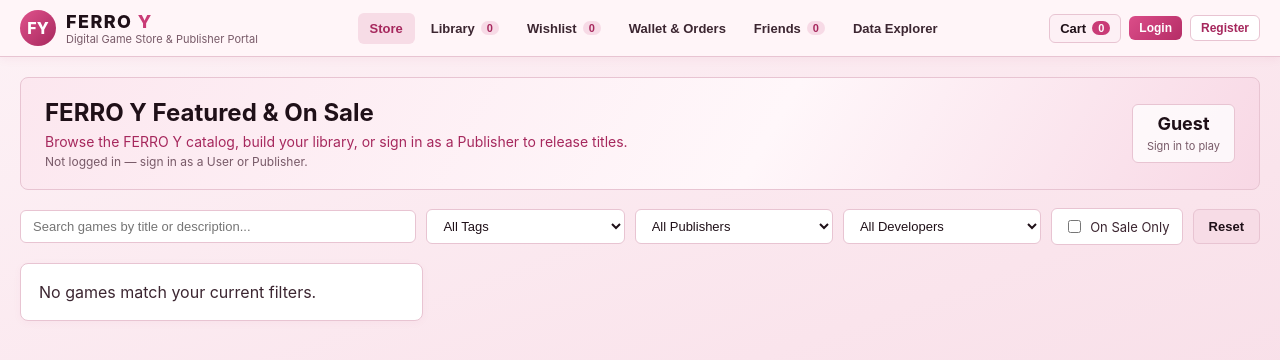
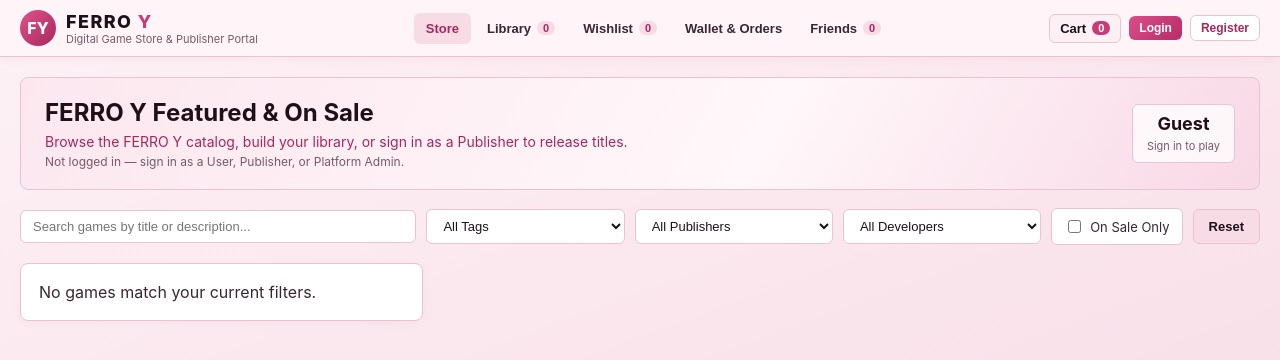
Before and after one commit to Yukesh-Naren/MHYREPO, a Flask app: page / in a window 1280 px wide. Shown: the top 360 px of the page. Run offline with Flask 3, Linux system fonts and the light colour scheme; data that the repository does not hold is empty.

Commit message:
Restrict Data Explorer exclusively to Platform Admin role

```diff
--- a/app.py
+++ b/app.py
@@ -71,6 +71,16 @@ def _require_publisher():
     return int(uid), int(pub_id), None
 
 
+def _require_admin():
+    uid = session.get("user_id")
+    role = session.get("role")
+    if not uid:
+        return None, _error("Platform Admin login required.", 401)
+    if role != "admin":
+        return None, _error("Forbidden: only Platform Admin can access Data Explorer.", 403)
+    return int(uid), None
+
+
 def _compute_effective_price(base_price, discount_pct):
     base = Decimal(str(base_price))
     if not discount_pct:
@@ -111,8 +121,8 @@ def auth_login():
     identifier = str(data.get("identifier") or data.get("user_id") or "").strip()
     password = data.get("password") or ""
     account_type = (data.get("account_type") or "user").strip().lower()
-    if account_type not in ("user", "publisher"):
-        return _error("Account type must be 'user' or 'publisher'.")
+    if account_type not in ("user", "publisher", "admin"):
+        return _error("Account type must be 'user', 'publisher', or 'admin'.")
     if not identifier or not password:
         return _error("Username (or Member ID) and password are required.")
 
@@ -133,9 +143,10 @@ def auth_login():
             return _error("Invalid credentials or password.", 401)
 
         if user["role"] != account_type:
-            expected_label = "Publisher" if user["role"] == "publisher" else "User"
+            role_labels = {"user": "User", "publisher": "Publisher", "admin": "Platform Admin"}
+            expected_label = role_labels.get(user["role"], user["role"])
             return _error(
-                f"This account is registered as a {expected_label}. Please choose '{expected_label}' to log in.",
+                f"This account is registered as {expected_label}. Please choose '{expected_label}' to log in.",
                 403,
             )
 
@@ -283,6 +294,21 @@ def auth_me():
             )
             published_games = int(cur.fetchone()["cnt"])
 
+        admin_stats = {}
+        if user["role"] == "admin":
+            cur.execute("SELECT COUNT(*) AS cnt FROM USERS")
+            total_users = int(cur.fetchone()["cnt"])
+            cur.execute("SELECT COUNT(*) AS cnt FROM GAMES")
+            total_games = int(cur.fetchone()["cnt"])
+            cur.execute("SELECT COUNT(*) AS cnt FROM ORDERS")
+            total_orders = int(cur.fetchone()["cnt"])
+            admin_stats = {
+                "total_tables": len(ALLOWED_TABLES),
+                "total_users": total_users,
+                "total_games": total_games,
+                "total_orders": total_orders,
+            }
+
         return jsonify({
             "authenticated": True,
             "user": serialize_row(user),
@@ -293,6 +319,7 @@ def auth_me():
                 "friend_count": int(friends["friend_count"]),
                 "unlocked_achievements": int(ach["unlocked_achievements"]),
                 "published_games": published_games,
+                **admin_stats,
             },
         })
 
@@ -1150,6 +1177,9 @@ def create_achievement():
 # ---------------------------------------------------------------------------
 @app.route("/api/db/tables", methods=["GET"])
 def list_db_tables():
+    _, err = _require_admin()
+    if err:
+        return err
     with db_cursor() as (_, cur):
         tables = []
         for tbl in sorted(ALLOWED_TABLES):
@@ -1170,6 +1200,9 @@ def list_db_tables():
 
 @app.route("/api/db/tables/<table_name>", methods=["GET"])
 def inspect_table(table_name):
+    _, err = _require_admin()
+    if err:
+        return err
     tbl = table_name.lower()
     if tbl not in ALLOWED_TABLES:
         return _error("Unknown table name.", 404)
@@ -1187,6 +1220,9 @@ def inspect_table(table_name):
 
 @app.route("/api/db/query", methods=["POST"])
 def run_readonly_query():
+    _, err = _require_admin()
+    if err:
+        return err
     data = request.get_json(force=True) or {}
     sql = (data.get("sql") or "").strip()
     if not sql:
--- a/sql/01_schema.sql
+++ b/sql/01_schema.sql
@@ -60,7 +60,7 @@ CREATE TABLE IF NOT EXISTS USERS (
     CONSTRAINT fk_users_publisher
         FOREIGN KEY (publisher_id) REFERENCES PUBLISHERS(publisher_id)
         ON UPDATE CASCADE ON DELETE SET NULL,
-    CONSTRAINT chk_users_role CHECK (role IN ('user', 'publisher')),
+    CONSTRAINT chk_users_role CHECK (role IN ('user', 'publisher', 'admin')),
     CONSTRAINT chk_users_wallet CHECK (wallet_balance >= 0)
 ) ENGINE=InnoDB;
 
--- a/sql/02_seed.sql
+++ b/sql/02_seed.sql
@@ -67,7 +67,8 @@ INSERT INTO USERS (user_id, username, email, password_hash, role, publisher_id,
 (6, 'sara_chen', 'sara@ferroy.io', 'scrypt:32768:8:1$6GOOMpmt2bBr3BM0$f5b262259419bcf308acf497fb17d7c4a2c9fe292aa3aac8edd8bfc82c9eac12b191b6e043621297298f22e47021fbff86d62819d2227e3215b42554bbcafaa2', 'user', NULL, 5100.80, 'Canada', '2025-01-04 16:40:00'),
 (7, 'valve_pub', 'valve@ferroy.io', 'scrypt:32768:8:1$6GOOMpmt2bBr3BM0$f5b262259419bcf308acf497fb17d7c4a2c9fe292aa3aac8edd8bfc82c9eac12b191b6e043621297298f22e47021fbff86d62819d2227e3215b42554bbcafaa2', 'publisher', 1, 0.00, 'USA', '2023-01-01 09:00:00'),
 (8, 'cdpr_pub', 'cdpr@ferroy.io', 'scrypt:32768:8:1$6GOOMpmt2bBr3BM0$f5b262259419bcf308acf497fb17d7c4a2c9fe292aa3aac8edd8bfc82c9eac12b191b6e043621297298f22e47021fbff86d62819d2227e3215b42554bbcafaa2', 'publisher', 2, 0.00, 'Poland', '2023-01-01 09:00:00'),
-(9, 'supergiant_pub', 'supergiant@ferroy.io', 'scrypt:32768:8:1$6GOOMpmt2bBr3BM0$f5b262259419bcf308acf497fb17d7c4a2c9fe292aa3aac8edd8bfc82c9eac12b191b6e043621297298f22e47021fbff86d62819d2227e3215b42554bbcafaa2', 'publisher', 4, 0.00, 'USA', '2023-01-01 09:00:00');
+(9, 'supergiant_pub', 'supergiant@ferroy.io', 'scrypt:32768:8:1$6GOOMpmt2bBr3BM0$f5b262259419bcf308acf497fb17d7c4a2c9fe292aa3aac8edd8bfc82c9eac12b191b6e043621297298f22e47021fbff86d62819d2227e3215b42554bbcafaa2', 'publisher', 4, 0.00, 'USA', '2023-01-01 09:00:00'),
+(10, 'admin', 'admin@ferroy.io', 'scrypt:32768:8:1$6GOOMpmt2bBr3BM0$f5b262259419bcf308acf497fb17d7c4a2c9fe292aa3aac8edd8bfc82c9eac12b191b6e043621297298f22e47021fbff86d62819d2227e3215b42554bbcafaa2', 'admin', NULL, 0.00, 'India', '2023-01-01 09:00:00');
 
 -- 5. FRIENDSHIPS
 INSERT INTO FRIENDSHIPS (user_id, friend_id, status, created_at) VALUES
@@ -237,7 +238,7 @@ INSERT INTO GAME_TAGS (game_id, tag_id) VALUES
 ALTER TABLE PUBLISHERS AUTO_INCREMENT = 8;
 ALTER TABLE DEVELOPERS AUTO_INCREMENT = 9;
 ALTER TABLE GAMES AUTO_INCREMENT = 13;
-ALTER TABLE USERS AUTO_INCREMENT = 10;
+ALTER TABLE USERS AUTO_INCREMENT = 11;
 ALTER TABLE ORDERS AUTO_INCREMENT = 8;
 ALTER TABLE WALLET_TRANSACTIONS AUTO_INCREMENT = 12;
 ALTER TABLE ORDER_ITEMS AUTO_INCREMENT = 12;
--- a/static/css/style.css
+++ b/static/css/style.css
@@ -1016,6 +1016,10 @@ tr:hover td {
   border-radius: 8px;
 }
 
+.role-toggle-3 {
+  grid-template-columns: 1fr 1fr 1fr;
+}
+
 .role-opt {
   background: transparent;
   color: var(--muted);
@@ -1049,3 +1053,9 @@ tr:hover td {
   color: #92400e;
   border-color: #f59e0b;
 }
+
+.role-badge.admin {
+  background: #e0e7ff;
+  color: #3730a3;
+  border-color: #6366f1;
+}
--- a/static/js/app.js
+++ b/static/js/app.js
@@ -32,7 +32,8 @@ function gameBannerUrl(gameId, title = "") {
 function showAccountBanner(res, messagePrefix = "Signed in!") {
   const el = document.getElementById("loginIdNotice");
   if (!el) return;
-  const roleLabel = res.role === "publisher" ? "Publisher" : "User";
+  const roleMap = { user: "User", publisher: "Publisher", admin: "Platform Admin" };
+  const roleLabel = roleMap[res.role] || "User";
   const studioInfo = res.publisher_name ? ` · Studio: <strong>${esc(res.publisher_name)}</strong>` : "";
   el.innerHTML = `
     <div>
@@ -130,11 +131,15 @@ function loginGuardHtml(sectionName) {
 
 function applyRoleVisibility() {
   const isPub = state.role === "publisher";
+  const isAdmin = state.role === "admin";
   document.querySelectorAll(".user-only-nav").forEach((el) => {
-    el.classList.toggle("hidden", isPub);
+    el.classList.toggle("hidden", isPub || isAdmin);
   });
   document.querySelectorAll(".publisher-only-nav").forEach((el) => {
     el.classList.toggle("hidden", !isPub);
+  });
+  document.querySelectorAll(".admin-only-nav").forEach((el) => {
+    el.classList.toggle("hidden", !isAdmin);
   });
 
   const activeBtn = document.querySelector(".nav-btn.active");
@@ -162,7 +167,7 @@ async function loadAuthSession() {
     document.getElementById("badgeWishlist").textContent = "0";
     document.getElementById("badgeFriends").textContent = "0";
     const heroLine = document.getElementById("heroLoginIdLine");
-    if (heroLine) heroLine.textContent = "Not logged in — sign in as a User or Publisher.";
+    if (heroLine) heroLine.textContent = "Not logged in — sign in as a User, Publisher, or Platform Admin.";
     document.getElementById("userQuickStats").innerHTML = `
       <div class="stat-pill"><span class="val">Guest</span><span class="lbl">Sign in to play</span></div>
     `;
@@ -181,15 +186,34 @@ async function loadAuthSession() {
   loggedInEl.classList.remove("hidden");
 
   const roleBadge = document.getElementById("roleBadgePill");
-  roleBadge.textContent = state.role === "publisher" ? "PUBLISHER" : "USER";
-  roleBadge.classList.toggle("publisher", state.role === "publisher");
+  roleBadge.classList.remove("publisher", "admin");
+  if (state.role === "publisher") {
+    roleBadge.textContent = "PUBLISHER";
+    roleBadge.classList.add("publisher");
+  } else if (state.role === "admin") {
+    roleBadge.textContent = "ADMIN";
+    roleBadge.classList.add("admin");
+  } else {
+    roleBadge.textContent = "USER";
+  }
 
   const bal = moneyExact(data.user.wallet_balance);
   document.getElementById("walletChip").textContent = bal;
   document.getElementById("walletBig").textContent = bal;
 
   const heroLine = document.getElementById("heroLoginIdLine");
-  if (state.role === "publisher") {
+  if (state.role === "admin") {
+    document.getElementById("memberIdPill").textContent = `Admin: ${data.user.username}`;
+    if (heroLine) {
+      heroLine.innerHTML = `Platform Admin Session · Signed in as <strong>${esc(data.user.username)}</strong> (Data Explorer Unlocked)`;
+    }
+    document.getElementById("userQuickStats").innerHTML = `
+      <div class="stat-pill"><span class="val">${esc(data.user.username)}</span><span class="lbl">Platform Admin</span></div>
+      <div class="stat-pill"><span class="val">${data.stats.total_tables || 17}</span><span class="lbl">Data Tables</span></div>
+      <div class="stat-pill"><span class="val">${data.stats.total_users || 0}</span><span class="lbl">Accounts</span></div>
+      <div class="stat-pill"><span class="val">${data.stats.total_orders || 0}</span><span class="lbl">Orders</span></div>
+    `;
+  } else if (state.role === "publisher") {
     document.getElementById("memberIdPill").textContent = `${data.user.publisher_name || "Publisher"} (${data.user.username})`;
     if (heroLine) {
       heroLine.innerHTML = `Publisher Session · <strong>${esc(data.user.username)}</strong> (${esc(data.user.publisher_name || "Studio")})`;
@@ -289,10 +313,10 @@ function renderFeaturedSpotlight() {
   const g = list[state.spotlightIdx];
   const bannerUrl = gameBannerUrl(g.game_id, g.title);
   const inCart = state.cart.some((c) => c.game_id === g.game_id);
-  const isPub = state.role === "publisher";
+  const isNonPlayer = state.role === "publisher" || state.role === "admin";
 
   let actionBtn = "";
-  if (isPub) {
+  if (isNonPlayer) {
     actionBtn = "";
   } else if (g.owned) {
     actionBtn = `<span class="tag-chip">In Library</span>`;
@@ -337,7 +361,7 @@ function renderGames() {
     grid.innerHTML = `<div class="card">No games match your current filters.</div>`;
     return;
   }
-  const isPub = state.role === "publisher";
+  const isNonPlayer = state.role === "publisher" || state.role === "admin";
 
   grid.innerHTML = state.games
     .map((g) => {
@@ -354,7 +378,7 @@ function renderGames() {
 
       let actionBtn = "";
       let wishBtn = "";
-      if (isPub) {
+      if (isNonPlayer) {
         actionBtn = `<button class="btn-sm btn-secondary" onclick="openGameDetail(${g.game_id})">View</button>`;
       } else {
         if (g.owned) {
@@ -405,17 +429,17 @@ async function openGameDetail(gameId) {
   const g = await api(`/api/games/${gameId}`);
   const wrap = document.getElementById("gameModalContent");
   const inCart = state.cart.some((c) => c.game_id === g.game_id);
-  const isPub = state.role === "publisher";
+  const isNonPlayer = state.role === "publisher" || state.role === "admin";
 
-  const buyBtn = isPub
-    ? `<span class="tag-chip">Publisher View</span>`
+  const buyBtn = isNonPlayer
+    ? `<span class="tag-chip">${state.role === "admin" ? "Admin Preview" : "Publisher View"}</span>`
     : g.owned
     ? `<span class="tag-chip">Owned in Library</span>`
     : inCart
     ? `<button class="btn btn-secondary" onclick="removeFromCart(${g.game_id}); openGameDetail(${g.game_id})">Remove from Cart</button>`
     : `<button class="btn btn-sale" onclick="addToCart(${g.game_id}); openGameDetail(${g.game_id})">Add to Cart · ${money(g.effective_price)}</button>`;
 
-  const reviewFormHtml = isPub
+  const reviewFormHtml = isNonPlayer
     ? `<p class="muted small mt-sm">Switch to a User account to write player reviews.</p>`
     : !state.activeUserId
     ? `<p class="muted small mt-sm">Log in as a User to post a review.</p>`
@@ -468,7 +492,7 @@ async function openGameDetail(gameId) {
                   ${
                     a.unlocked
                       ? `<span class="tag-chip" style="color:var(--sale)">Unlocked</span>`
-                      : g.owned && !isPub
+                      : g.owned && !isNonPlayer
                       ? `<button class="btn-sm btn-primary" onclick="unlockAchievement(${a.achievement_id}, ${g.game_id})">Unlock</button>`
                       : `<span class="muted small">Locked</span>`
                   }
@@ -511,8 +535,8 @@ async function openGameDetail(gameId) {
 }
 
 function addToCart(gameId) {
-  if (state.role === "publisher") {
-    return toast("Publisher accounts cannot purchase games. Log in as a User.", true);
+  if (state.role === "publisher" || state.role === "admin") {
+    return toast("Only User accounts can purchase games. Log in as a User.", true);
   }
   const game = state.games.find((g) => g.game_id === gameId);
   if (!game) return;
@@ -917,6 +941,23 @@ async function deletePublisherGame(gameId, title) {
 }
 
 async function loadDbTables() {
+  const guard = document.getElementById("adminAuthGuard");
+  const content = document.getElementById("dbContent");
+  if (!state.activeUserId || state.role !== "admin") {
+    guard.innerHTML = `
+      <h3>Platform Admin Access Required</h3>
+      <p class="muted">Only the Platform Admin can inspect database tables and run read-only queries.</p>
+      <div class="card-actions mt-md">
+        <button class="btn btn-primary" onclick="openModalWithRole('login', 'admin')">Platform Admin Login</button>
+      </div>
+    `;
+    guard.classList.remove("hidden");
+    content.classList.add("hidden");
+    return;
+  }
+  guard.classList.add("hidden");
+  content.classList.remove("hidden");
+
   state.dbTables = await api("/api/db/tables");
   const list = document.getElementById("dbTablesList");
   list.innerHTML = state.dbTables
@@ -985,6 +1026,10 @@ function setLoginRole(role) {
     submitBtn.textContent = "Login as Publisher";
     idInput.placeholder = "Publisher Username (e.g. valve_pub)";
     hintEl.innerHTML = `Demo Publishers: <code>valve_pub</code>, <code>cdpr_pub</code>, <code>supergiant_pub</code> · Password: <code>password123</code>`;
+  } else if (role === "admin") {
+    submitBtn.textContent = "Login as Platform Admin";
+    idInput.placeholder = "Admin Username (e.g. admin)";
+    hintEl.innerHTML = `Demo Platform Admin: <code>admin</code> · Password: <code>password123</code>`;
   } else {
     submitBtn.textContent = "Login as User";
     idInput.placeholder = "Username or Member ID (e.g. 1)";
@@ -1114,8 +1159,13 @@ function bindEvents() {
   document.getElementById("logoutBtn").addEventListener("click", async () => {
     await api("/api/auth/logout", { method: "POST" });
     state.cart = [];
+    state.dbTables = [];
     updateCartBadge();
     document.getElementById("loginIdNotice").classList.add("hidden");
+    document.getElementById("dbTablesList").innerHTML = "";
+    document.getElementById("tableColumnsChips").innerHTML = "";
+    document.getElementById("tableRowsWrap").innerHTML = "";
+    document.getElementById("sqlResultWrap").innerHTML = "";
     await refreshUserData();
     toast("Logged out.");
   });
--- a/templates/index.html
+++ b/templates/index.html
@@ -24,7 +24,7 @@
         <button class="nav-btn user-only-nav" data-tab="wallet">Wallet &amp; Orders</button>
         <button class="nav-btn user-only-nav" data-tab="friends">Friends <span class="badge" id="badgeFriends">0</span></button>
         <button class="nav-btn publisher-only-nav hidden" data-tab="manage">Publisher Studio</button>
-        <button class="nav-btn" data-tab="db">Data Explorer</button>
+        <button class="nav-btn admin-only-nav hidden" data-tab="db">Data Explorer</button>
       </nav>
 
       <div class="user-controls">
@@ -253,9 +253,10 @@
       </div>
     </section>
 
-    <!-- DATA EXPLORER TAB -->
+    <!-- DATA EXPLORER TAB (PLATFORM ADMIN ONLY) -->
     <section id="tab-db" class="tab-panel">
-      <div class="db-layout">
+      <div id="adminAuthGuard" class="card hidden"></div>
+      <div id="dbContent" class="db-layout">
         <div class="card db-sidebar">
           <h3>Data Tables</h3>
           <p class="muted small">Click any table to inspect live records &amp; schema.</p>
@@ -331,9 +332,10 @@
       <h3>Login to FERRO Y</h3>
       <p class="muted small">Choose your account type, then sign in with your username (or Member ID) and password.</p>
 
-      <div class="role-toggle mt-md" id="loginRoleToggle">
-        <button type="button" class="role-opt active" data-role="user">User (Player)</button>
-        <button type="button" class="role-opt" data-role="publisher">Publisher (Studio)</button>
+      <div class="role-toggle role-toggle-3 mt-md" id="loginRoleToggle">
+        <button type="button" class="role-opt active" data-role="user">User</button>
+        <button type="button" class="role-opt" data-role="publisher">Publisher</button>
+        <button type="button" class="role-opt" data-role="admin">Platform Admin</button>
       </div>
 
       <form id="loginForm" class="form-stack mt-md">
```
